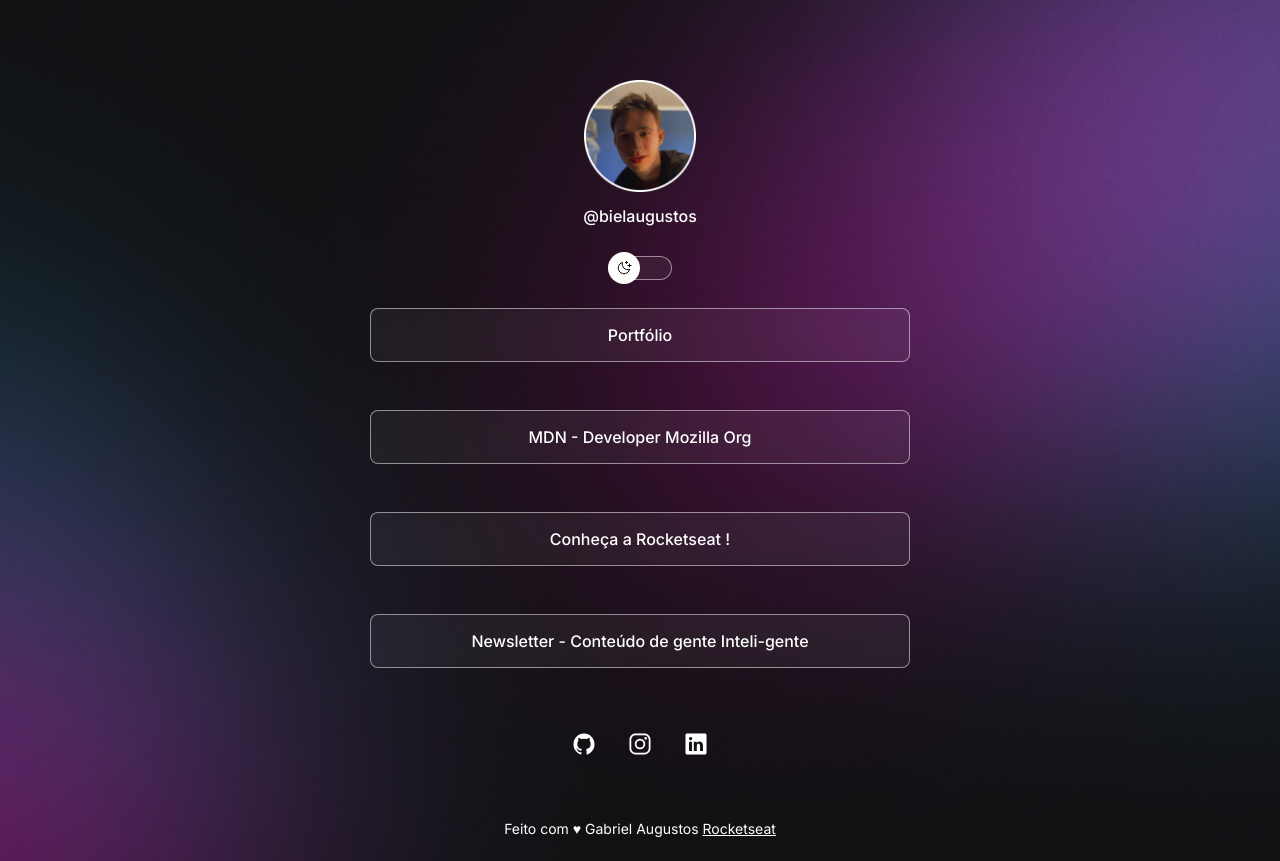
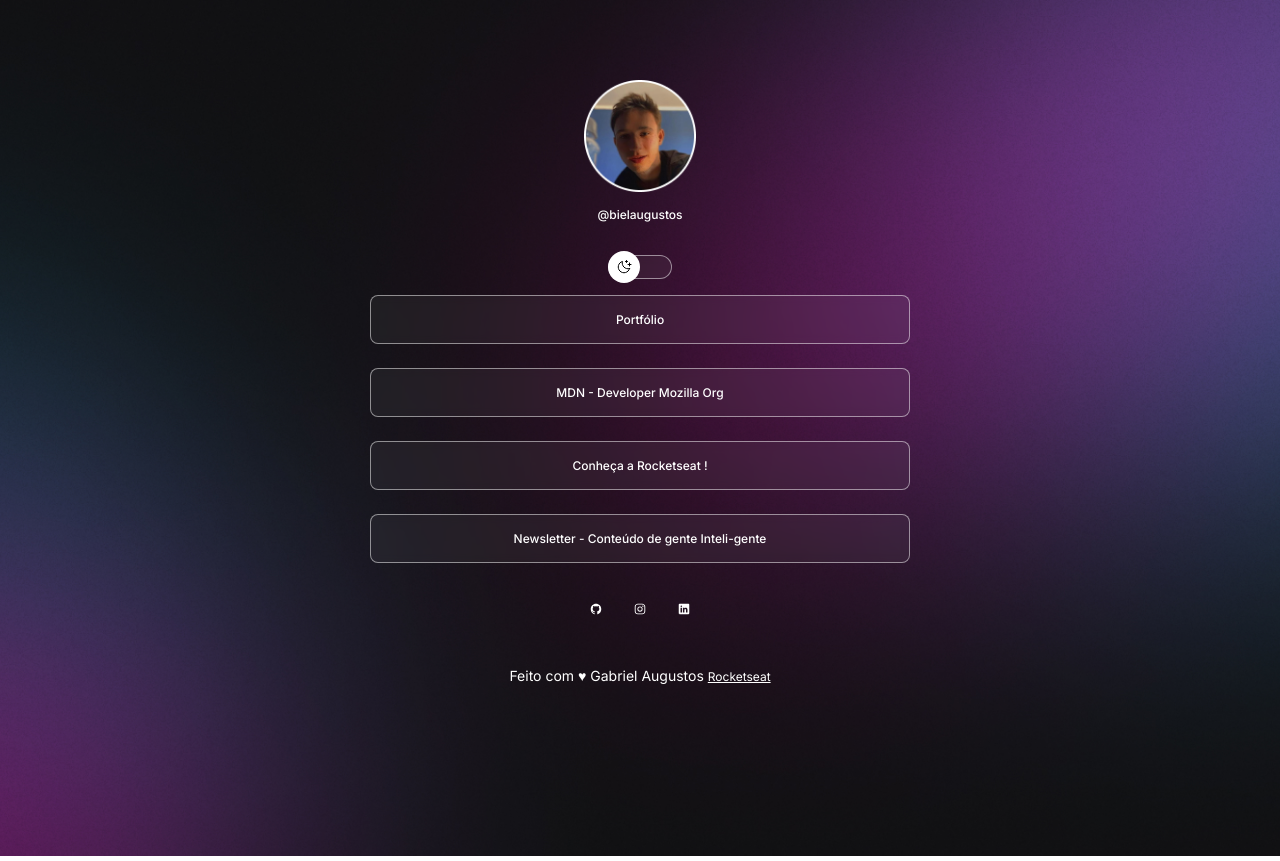
Before and after one commit to bielaugustos/devlinks, a plain HTML site: page index.html in a window 1280 px wide. Drawn offline with nearby package versions, Linux system fonts and the light colour scheme.

Commit message:
update style.css

```diff
--- a/style.css
+++ b/style.css
@@ -31,6 +31,7 @@ body {
 
 body * {
   font-family: "Inter", sans-serif;
+  font-size: 12px;
   color: var(--text-color);
 }
 
@@ -108,7 +109,7 @@ ul {
   flex-direction: column;
   gap: 16px;
 
-  padding: 24px 0;
+  padding: 12px 0;
 }
 
 ul li a {
@@ -142,9 +143,7 @@ ul li a:hover {
   display: flex;
   justify-content: center;
 
-  padding: 24px 0;
-
-  font-size: 24px;
+  padding: 12px 0;
 }
 
 #social-links a {
```
